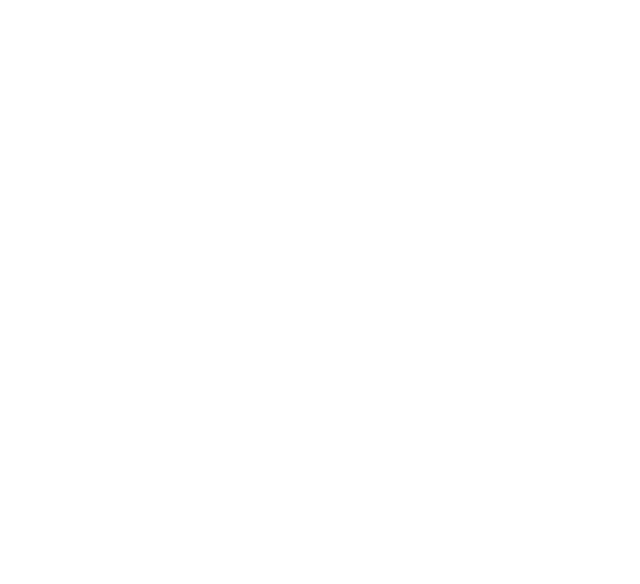
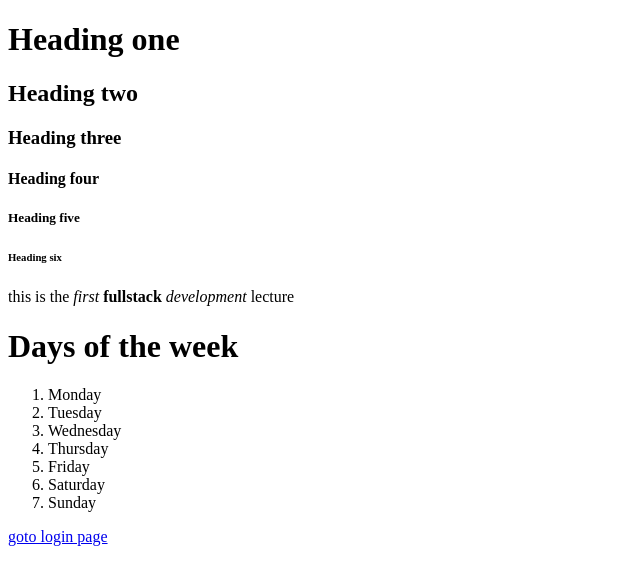
Before and after one commit to Boruto2468/For-newton, a plain HTML site: page index.html in a window 1280 px wide. Shown: the whole page, without its empty margins (0-640 px from the left). Drawn offline with Linux system fonts and the light colour scheme.

Commit message:
Added new file

```diff
--- a/index.html
+++ b/index.html
@@ -3,9 +3,33 @@
 <head>
     <meta charset="UTF-8">
     <meta name="viewport" content="width=device-width, initial-scale=1.0">
-    <title>Document</title>
+    <title>Newton-academy-lectures</title>
 </head>
 <body>
+    <div>
+        <h1>Heading one</h1>
+        <h2>Heading two</h2>
+        <h3>Heading three</h3>
+        <h4>Heading four</h4>
+        <h5>Heading five</h5>
+        <h6>Heading six</h6>
+        <p>
+            this is the <em>first</em> <b>fullstack</b> <i>development</i> lecture
+        </p>
+    </div>
+    <div>
+        <h1>Days of the week</h1>
+        <ol>
+            <li>Monday</li>
+            <li>Tuesday</li>
+            <li>Wednesday</li>
+            <li>Thursday</li>
+            <li>Friday</li>
+            <li>Saturday</li>
+            <li>Sunday</li>
+        </ol>
+    </div>
 
+    <a href="./login.html">goto login page</a>
 </body>
 </html>
```
